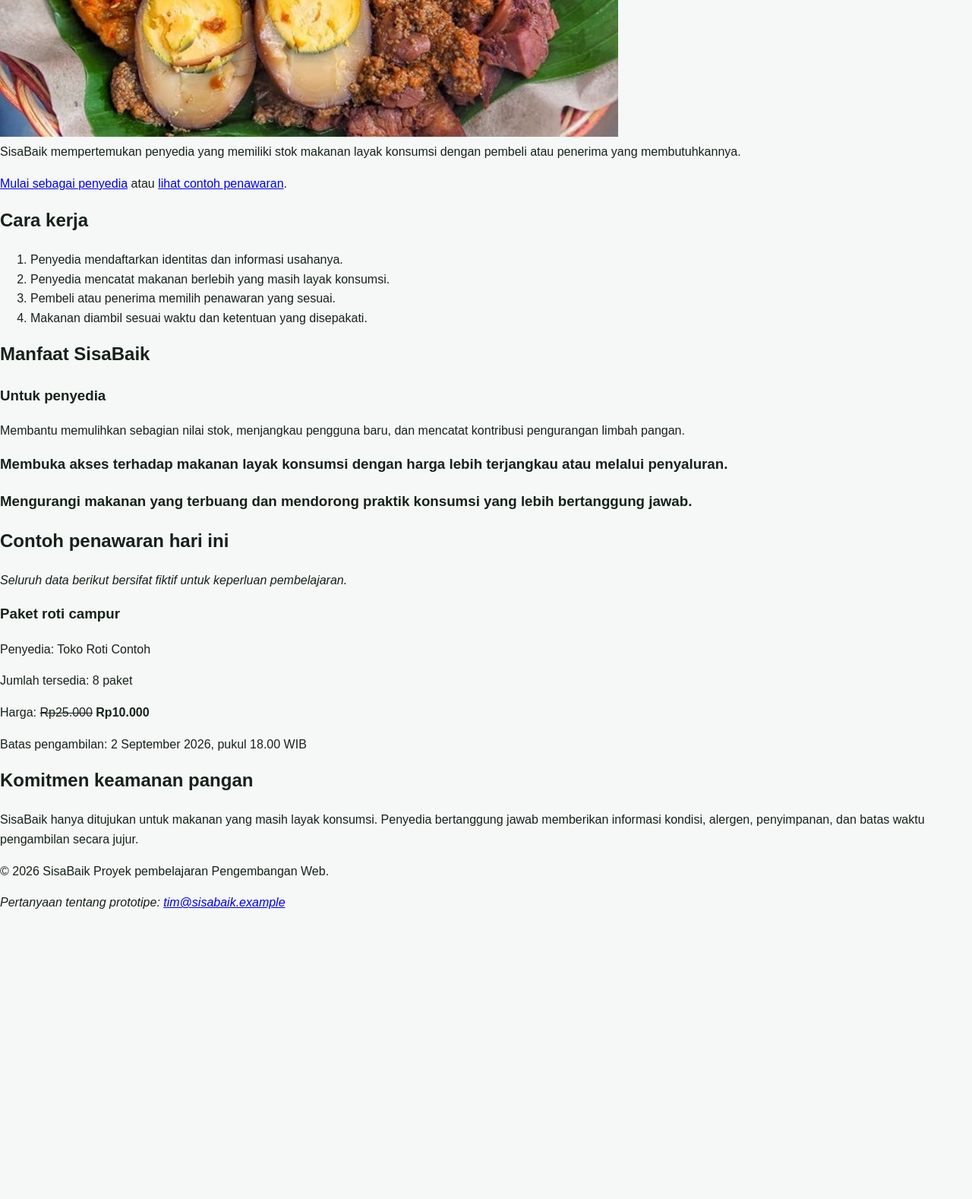
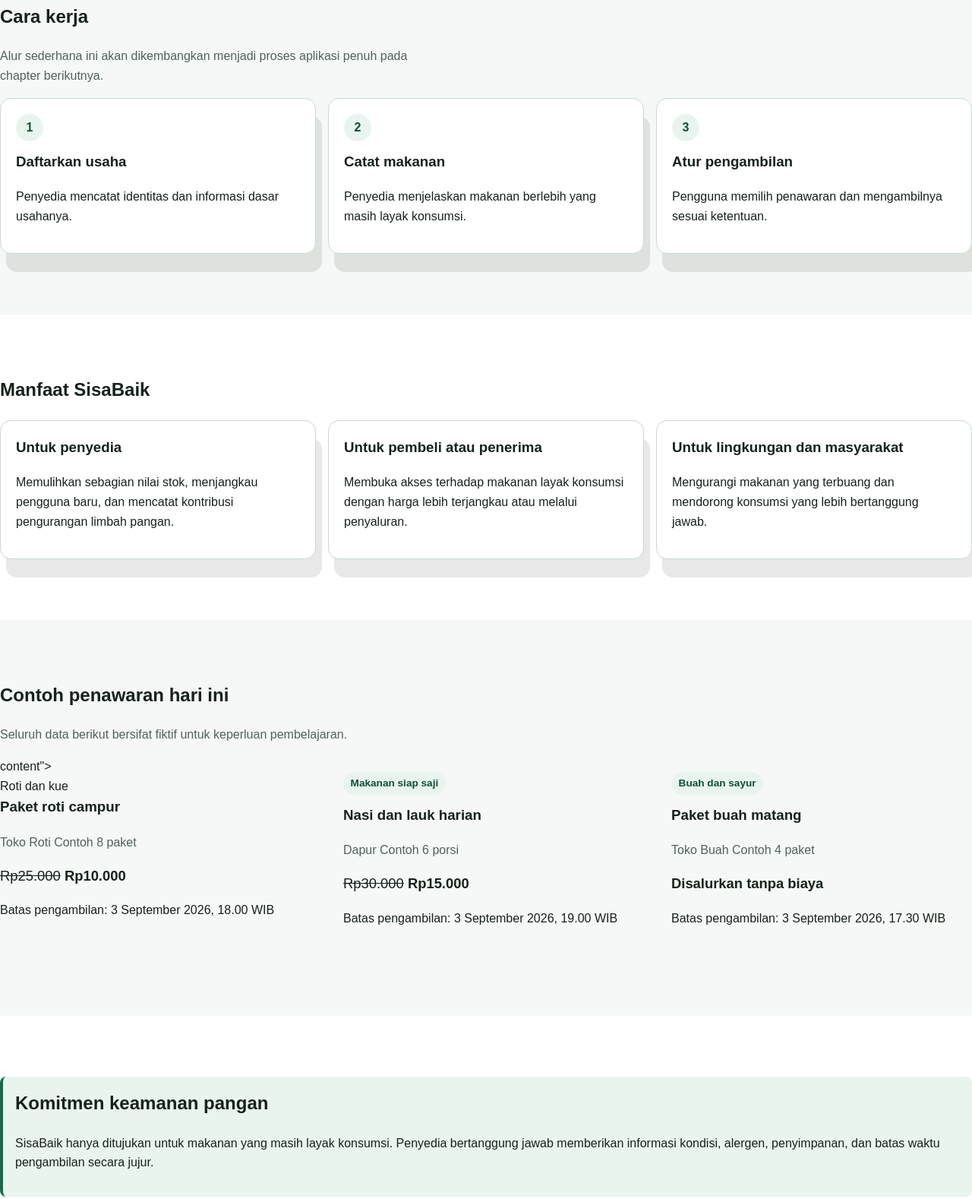
Before and after one commit to erikanafratilovas/sisabaik, a plain HTML site: page index.html in a window 1280 px wide. Shown: the part 632-2210 px from the top of the page at 76% size. Before the commit the page ends 1833 px from the top, so only its background shows below. Drawn offline with Linux system fonts and the light colour scheme.

Commit message:
style: apply responsive layout to SisaBaik pages

```diff
--- a/index.html
+++ b/index.html
@@ -3,101 +3,144 @@
 <head>
 <meta charset="utf-8">
 <meta name="viewport" content="width=device-width, initial-scale=1">
-<meta
-name="description"
-content="SisaBaik membantu penyedia menawarkan makanan berlebih agar tetap bernilai, terjangkau, dan tidak
-terbuang."
->
+<meta name="description" content="SisaBaik membantu penyedia menawarkan makanan berlebih agar tetap bernilai, terjangkau, dan tidak terbuang.">
 <title>Beranda | SisaBaik</title>
 <link rel="stylesheet" href="styles.css">
 </head>
 <body>
-<a href="#konten-utama">Lewati ke konten utama</a>
-<header>
-<p><strong>SisaBaik</strong></p>
+<a class="skip-link" href="#konten-utama">Lewati ke konten utama</a>
+<header class="site-header">
+<div class="container header-layout">
+<p class="brand">SisaBaik</p>
 <nav aria-label="Navigasi utama">
-<ul>
+<ul class="nav-list">
 <li><a href="index.html" aria-current="page">Beranda</a></li>
 <li><a href="#cara-kerja">Cara kerja</a></li>
 <li><a href="daftar-penyedia.html">Daftar sebagai penyedia</a></li>
 <li><a href="tawarkan-makanan.html">Tawarkan makanan</a></li>
 </ul>
 </nav>
+</div>
 </header>
 <main id="konten-utama" tabindex="-1">
-<section aria-labelledby="judul-utama">
-<h1 id="judul-utama">Pulihkan nilai makanan berlebih bersama SisaBaik</h1>
-<img src="makanan-dari-daerah-di-indonesia.jpg" alt="Makanan berlebih yang ditawarkan">
-<p>
-SisaBaik mempertemukan penyedia yang memiliki stok makanan layak konsumsi dengan pembeli atau penerima yang membutuhkannya.
-</p>
-<p>
-<a href="daftar-penyedia.html">Mulai sebagai penyedia</a>
-atau
-<a href="#penawaran-contoh">lihat contoh penawaran</a>.
-</p>
+<section class="hero" aria-labelledby="judul-utama">
+<div class="container hero-layout">
+<div>
+<p class="eyebrow">Selamatkan makanan, pulihkan nilainya</p>
+<h1 id="judul-utama">Makanan berlebih masih dapat memberi manfaat</h1>
+<p class="lead">SisaBaik mempertemukan penyedia yang memiliki stok makanan layak konsumsi dengan pembeli
+atau penerima yang membutuhkannya.</p>
+<div class="button-group">
+<a class="button" href="daftar-penyedia.html">Mulai sebagai penyedia</a>
+<a class="button button-secondary" href="#penawaran-contoh">Lihat contoh penawaran</a>
+</div>
+</div>
+<aside class="hero-panel" aria-label="Ringkasan manfaat SisaBaik">
+<strong>3 pihak</strong>
+<p>Penyedia, pengguna, dan lingkungan memperoleh manfaat dari makanan yang tidak terbuang.</p>
+</aside>
+</div>
 </section>
-<section id="cara-kerja" aria-labelledby="judul-cara-kerja">
+<section class="section" id="cara-kerja" aria-labelledby="judul-cara-kerja">
+<div class="container">
 <h2 id="judul-cara-kerja">Cara kerja</h2>
-<ol>
-<li>Penyedia mendaftarkan identitas dan informasi usahanya. </li>
-<li>Penyedia mencatat makanan berlebih yang masih layak konsumsi.</li>
-<li>Pembeli atau penerima memilih penawaran yang sesuai.</li>
-<li>Makanan diambil sesuai waktu dan ketentuan yang disepakati.</li>
-</ol>
+<p class="section-intro">Alur sederhana ini akan dikembangkan menjadi proses aplikasi penuh pada chapter
+berikutnya.</p>
+<div class="steps-grid">
+<article class="card">
+<span class="step-number" aria-hidden="true">1</span>
+<h3>Daftarkan usaha</h3>
+<p>Penyedia mencatat identitas dan informasi dasar usahanya.</p>
+</article>
+<article class="card">
+<span class="step-number" aria-hidden="true">2</span>
+<h3>Catat makanan</h3>
+<p>Penyedia menjelaskan makanan berlebih yang masih layak konsumsi.</p>
+</article>
+<article class="card">
+<span class="step-number" aria-hidden="true">3</span>
+<h3>Atur pengambilan</h3>
+<p>Pengguna memilih penawaran dan mengambilnya sesuai ketentuan.</p>
+</article>
+</div>
+</div>
 </section>
-<section aria-labelledby="judul-manfaat">
+<section class="section section-alt" aria-labelledby="judul-manfaat">
+<div class="container">
 <h2 id="judul-manfaat">Manfaat SisaBaik</h2>
-<article>
+<div class="benefit-grid">
+<article class="card">
 <h3>Untuk penyedia</h3>
-<p>
-Membantu memulihkan sebagian nilai stok, menjangkau pengguna baru, dan mencatat kontribusi pengurangan limbah pangan.
-</p>
+<p>Memulihkan sebagian nilai stok, menjangkau pengguna baru, dan mencatat kontribusi pengurangan limbah
+pangan.</p>
 </article>
-<article>
-<h3>
-    <img="pembeli.jpg" alt="Untuk pembeli atau penerima">
-<p>
-Membuka akses terhadap makanan layak konsumsi dengan harga lebih terjangkau atau melalui penyaluran.
-</p>
+<article class="card">
+<h3>Untuk pembeli atau penerima</h3>
+<p>Membuka akses terhadap makanan layak konsumsi dengan harga lebih terjangkau atau melalui
+penyaluran.</p>
 </article>
-<article>
-<h3>
-    <img="lingkungandanmasyarakat.jpg" alt="Untuk lingkungan dan masyarakat">
-<p>
-Mengurangi makanan yang terbuang dan mendorong praktik konsumsi yang lebih bertanggung jawab.
-</p>
+<article class="card">
+<h3>Untuk lingkungan dan masyarakat</h3>
+<p>Mengurangi makanan yang terbuang dan mendorong konsumsi yang lebih bertanggung jawab.</p>
 </article>
+</div>
+</div>
 </section>
-<section id="penawaran-contoh" aria-labelledby="judul-penawaran">
+<section class="section" id="penawaran-contoh" aria-labelledby="judul-penawaran">
+<div class="container">
 <h2 id="judul-penawaran">Contoh penawaran hari ini</h2>
-<p><em>Seluruh data berikut bersifat fiktif untuk keperluan pembelajaran.</em></p>
-<article>
+<p class="section-intro">Seluruh data berikut bersifat fiktif untuk keperluan pembelajaran.</p>
+<div class="offer-grid">
+<article class="offer-card">
+<div class="offer-card_visual" aria-hidden="true"></div>
+content"> <div class="offer-card
+<span class="badge">Roti dan kue</span>
 <h3>Paket roti campur</h3>
-<p>Penyedia: Toko Roti Contoh</p>
-<p>Jumlah tersedia: <data value="8">8 paket</data></p>
-<p>Harga: <del>Rp25.000</del> <strong>Rp10.000</strong></p>
-<p>
-Batas pengambilan:
-<time datetime="2026-09-02T18:00:00+07:00">
-2 September 2026, pukul 18.00 WIB
-</time>
-</p>
+<p class="offer-card_meta">Toko Roti Contoh <data value="8">8 paket</data></p>
+<p class="offer-card_price"><del>Rp25.000</del> <strong>Rp10.000</strong></p>
+<p>Batas pengambilan: <time datetime="2026-09-03T18:00:00+07:00">3 September 2026, 18.00
+WIB</time></p>
+</div>
 </article>
+<article class="offer-card">
+<div class="offer-card_visual" aria-hidden="true"></div>
+<div class="offer-card_content">
+<span class="badge">Makanan siap saji</span>
+<h3>Nasi dan lauk harian</h3>
+<p class="offer-card_meta">Dapur Contoh <data value="6">6 porsi</data></p>
+<p class="offer-card_price"><del>Rp30.000</del> <strong>Rp15.000</strong></p>
+<p>Batas pengambilan: <time datetime="2026-09-03T19:00:00+07:00">3 September 2026, 19.00
+WIB</time></p>
+</div>
+</article>
+<article class="offer-card">
+<div class="offer-card_visual" aria-hidden="true"></div>
+<div class="offer-card_content">
+<span class="badge">Buah dan sayur</span>
+<h3>Paket buah matang</h3>
+<p class="offer-card_meta">Toko Buah Contoh <data value="4">4 paket</data></p>
+<p class="offer-card_price"><strong>Disalurkan tanpa biaya</strong></p>
+<p>Batas pengambilan: <time datetime="2026-09-03T17:30:00+07:00">3 September 2026, 17.30
+WIB</time></p>
+</div>
+</article>
+</div>
+</div>
 </section>
-<section aria-labelledby="judul-keamanan">
+<section class="section section-alt" aria-labelledby="judul-keamanan">
+<div class="container">
+<div class="notice">
 <h2 id="judul-keamanan">Komitmen keamanan pangan</h2>
-<p>
-    SisaBaik hanya ditujukan untuk makanan yang masih layak konsumsi. Penyedia bertanggung jawab memberikan informasi kondisi, alergen, penyimpanan, dan batas waktu pengambilan secara jujur.
-</p>
+<p>SisaBaik hanya ditujukan untuk makanan yang masih layak konsumsi. Penyedia bertanggung jawab memberikan informasi kondisi, alergen, penyimpanan, dan batas waktu pengambilan secara jujur.</p>
+</div>
+</div>
 </section>
 </main>
-<footer>
-<p>&copy; 2026 SisaBaik Proyek pembelajaran Pengembangan Web.</p>
-<address>
-Pertanyaan tentang prototipe:
-<a href="mailto:tim@sisabaik.example">tim@sisabaik.example</a>
-</address>
+<footer class="site-footer">
+<div class="container footer-layout">
+<p>&copy; 2026 SisaBaik - Proyek pembelajaran Pengembangan Web.</p>
+<address><a href="mailto:tim@sisabaik.example">tim@sisabaik.example</a></address>
+</div>
 </footer>
 </body>
 </html>
```
Also changed, not shown: daftar-penyedia.html (+33 -25 lines), tawarkan-makanan.html (+33 -28 lines), 1 other file.
